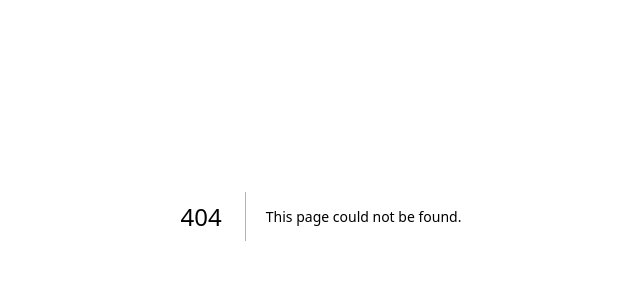
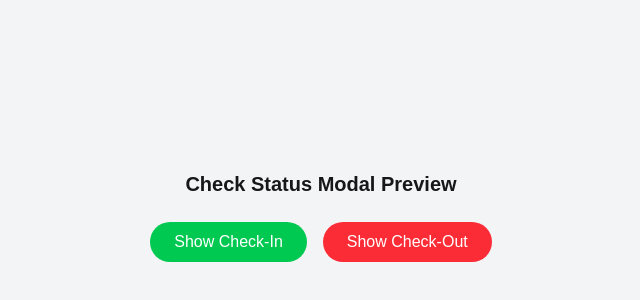
Before and after one commit to KMITL-PCC/project-front, a Next.js app: page /testpage in a window 1280 px wide. Before the commit this address had no page. Shown: the part 184-484 px from the top of the page, without its empty margins (319-959 px from the left). Built offline with nearby package versions, Linux system fonts and the light colour scheme.

Commit message:
checkin_intro

```diff
--- a/app/globals.css
+++ b/app/globals.css
@@ -8,6 +8,7 @@
 
 @theme inline {
   --color-kmitl: #f16323;
+  --color-kmu: #DD8724;
   --color-background: var(--background);
   --color-foreground: var(--foreground);
   --font-sans: var(--font-geist-sans);
--- /dev/null
+++ b/app/testpage/page.tsx
@@ -0,0 +1,51 @@
+"use client";
+
+import { useState } from "react";
+import CheckStatusModal from "@/components/checkin/checkinnn";
+
+export default function CheckStatusPage() {
+  const [open, setOpen] = useState(false);
+  const [type, setType] = useState<"checkin" | "checkout">("checkin");
+
+  return (
+    <div className="min-h-screen flex flex-col items-center justify-center gap-6 bg-gray-100">
+
+      <h1 className="text-xl font-semibold">
+        Check Status Modal Preview
+      </h1>
+
+      {/* Buttons */}
+      <div className="flex gap-4">
+        <button
+          onClick={() => {
+            setType("checkin");
+            setOpen(true);
+          }}
+          className="rounded-full bg-green-500 px-6 py-2 text-white"
+        >
+          Show Check-In
+        </button>
+
+        <button
+          onClick={() => {
+            setType("checkout");
+            setOpen(true);
+          }}
+          className="rounded-full bg-red-500 px-6 py-2 text-white"
+        >
+          Show Check-Out
+        </button>
+      </div>
+
+      {/* Modal */}
+      <CheckStatusModal
+        open={open}
+        onClose={() => setOpen(false)}
+        type={type}
+        room="E107"
+        time={type === "checkin" ? "09:41 AM" : "01:14 PM"}
+        studentName="Mr. Shadow"
+      />
+    </div>
+  );
+}
--- /dev/null
+++ b/components/checkin/checkinnn.tsx
@@ -0,0 +1,89 @@
+"use client";
+
+type Props = {
+  open: boolean;
+  onClose: () => void;
+
+  type: "checkin" | "checkout";
+  room: string;
+  time: string;
+  studentName: string;
+};
+
+export default function CheckStatusModal({
+  open,
+  onClose,
+  type,
+  room,
+  time,
+  studentName,
+}: Props) {
+  if (!open) return null;
+
+  const isCheckIn = type === "checkin";
+
+  return (
+    <div className="fixed inset-0 z-50 flex items-center justify-center bg-black/40">
+      <div className="w-[360px] rounded-2xl bg-white p-6 shadow-xl flex flex-col">
+
+        {/* ===== Content ===== */}
+        <div className="flex-1">
+
+          {/* Icon */}
+          <div className="mx-auto mt-2 flex h-20 w-20 items-center justify-center rounded-full bg-kmitl">
+            <div className="flex h-12 w-12 items-center justify-center rounded-full bg-kmu">
+              <span className="text-2xl text-white">✓</span>
+            </div>
+          </div>
+
+          {/* Title */}
+          <h2 className="mt-4 text-center text-lg font-semibold">
+            {isCheckIn ? "Check-In" : "Check-Out"} <br />
+            Successfully
+          </h2>
+
+          {/* Description */}
+          <p className="mt-2 text-center text-sm text-gray-500">
+            You have been checked {isCheckIn ? "in" : "out"} for <br />
+            <span className="font-medium text-gray-700">
+              Room {room}
+            </span>{" "}
+            at {time} today.
+          </p>
+
+          {/* Info Card */}
+          <div className="mt-5 rounded-xl bg-gray-100 p-4 shadow-sm">
+            <div className="flex justify-between text-sm text-gray-600">
+              <span>Student Name :</span>
+              <span className="font-medium text-gray-800">
+                {studentName}
+              </span>
+            </div>
+
+            <div className="mt-3 flex items-center justify-between text-sm">
+              <span className="text-gray-600">Status :</span>
+              <span
+                className={`rounded-full px-4 py-1 text-xs font-medium
+                  ${
+                    isCheckIn
+                      ? "bg-green-200 text-green-700"
+                      : "bg-red-200 text-red-700"
+                  }`}
+              >
+                {isCheckIn ? "Check-in" : "Check-out"}
+              </span>
+            </div>
+          </div>
+        </div>
+
+        {/* ===== Button ===== */}
+        <button
+          onClick={onClose}
+          className="mt-15 mx-auto flex w-60 items-center justify-center gap-3 rounded-full bg-kmitl py-3 text-white"
+        >
+          Done
+        </button>
+      </div>
+    </div>
+  );
+}
```
